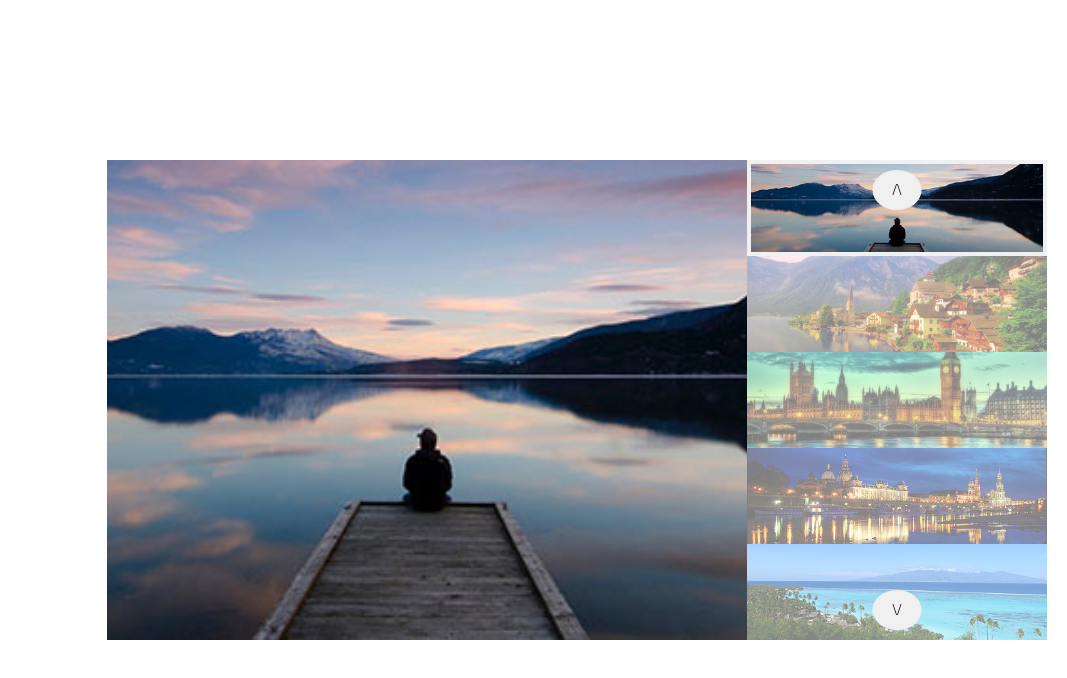
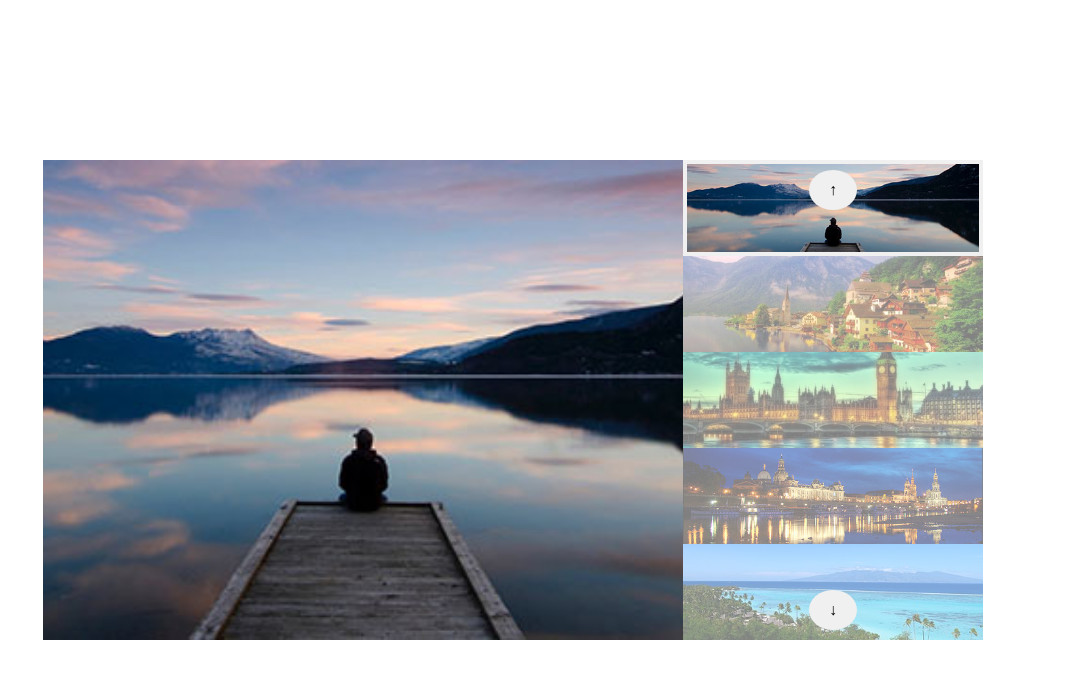
Before and after one commit to Leograzioli/js-array-carousel, a plain HTML site: page index.html in a window 1280 px wide. Shown: the whole page, without its empty margins (213-1280 px from the left). Drawn offline with Linux system fonts and the light colour scheme.

Commit message:
sistemato positon nello schermo

```diff
--- a/css/style.css
+++ b/css/style.css
@@ -14,8 +14,9 @@
 .card {
     position: absolute;
     top: 50%;
-    left: 50%;
+    left: 45%;
     transform: translate(-50%, -50%);
+    width: 50%;
 }
 
 .card-img {
--- a/index.html
+++ b/index.html
@@ -16,8 +16,8 @@
 
             <div class="card-left">
 
-                <div class="top">/\</div>
-                <div class="bottom">\/</div>
+                <div class="top">&uarr;</div>
+                <div class="bottom">&darr;</div>
             </div>
         </div>
     </div>
```
